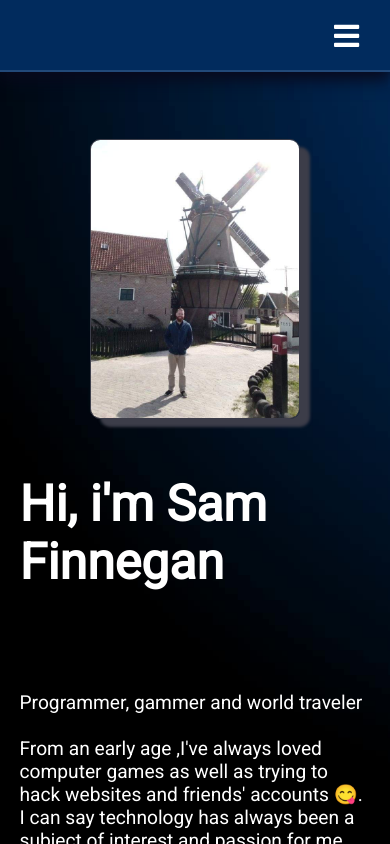
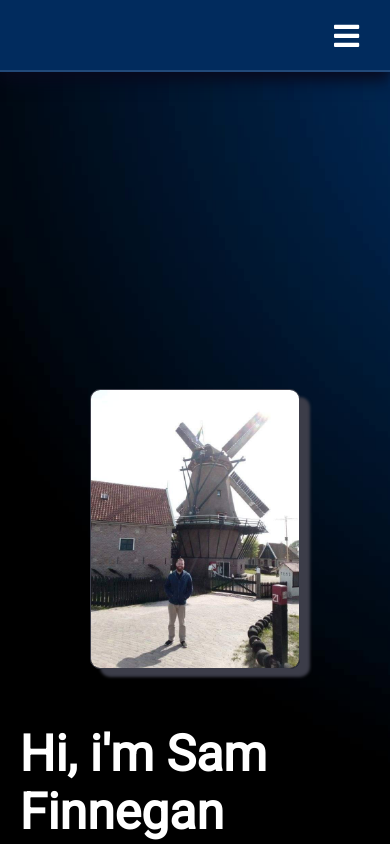
Before and after one commit to SamLinoFinnegan/Portfolio-website, a React (Create React App) app: page /about in a window 390 px wide. Built offline with nearby package versions, Linux system fonts and the light colour scheme.

Commit message:
Updated about page

```diff
--- a/src/components/About/About.module.css
+++ b/src/components/About/About.module.css
@@ -56,7 +56,7 @@ span{
         display: flex;
         justify-content: center;
         flex-direction: column;
-        min-height: 3000px;
+        min-height: 3500px;
 
     }
     .samImg, .larissaImg{
```
